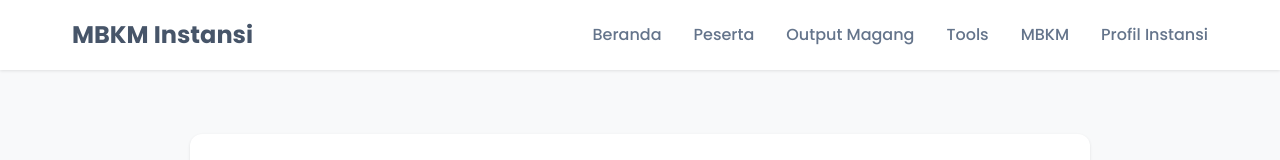
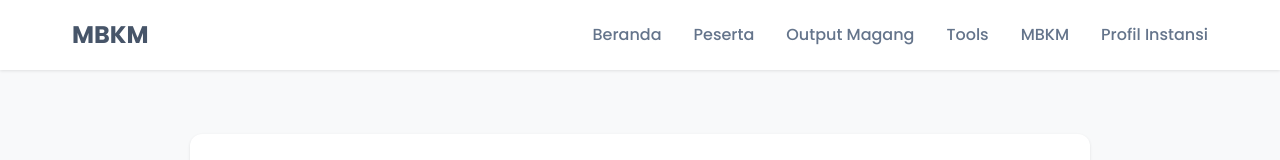
Before and after one commit to yaryanti/portofolio, a plain HTML site: page instansi.html in a window 1280 px wide. Shown: the top 160 px of the page. Drawn offline with Linux system fonts and the light colour scheme.

Commit message:
Update navbar logo text from 'MBKM Instansi' to 'MBKM'

```diff
--- a/instansi.html
+++ b/instansi.html
@@ -11,7 +11,7 @@
     <!-- Navbar -->
     <nav class="navbar">
         <div class="navbar-container">
-            <a href="index.html" class="navbar-logo">MBKM Instansi</a>
+            <a href="index.html" class="navbar-logo">MBKM</a>
 
             <div class="navbar-toggle">
                 <span></span>
```
